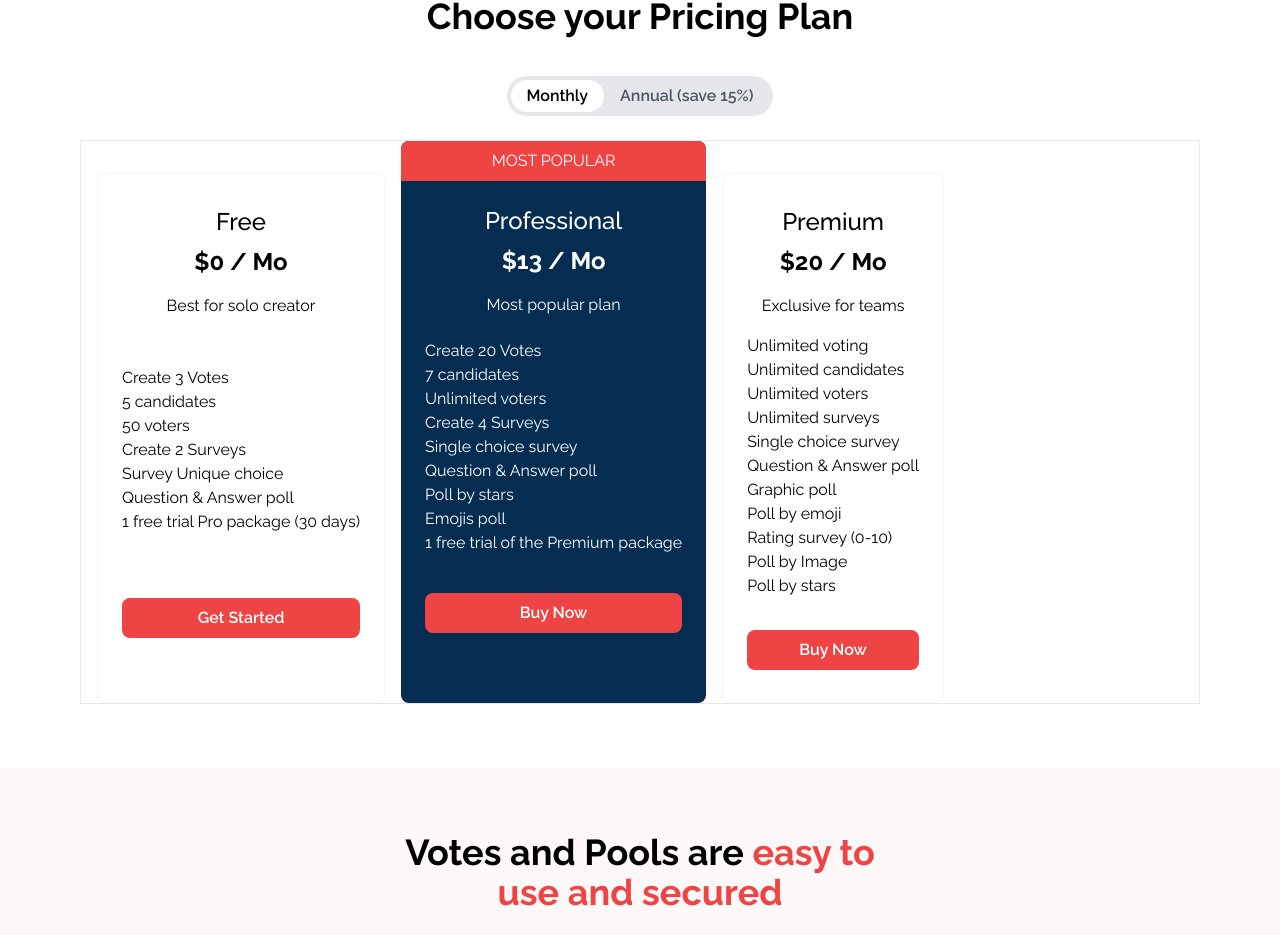
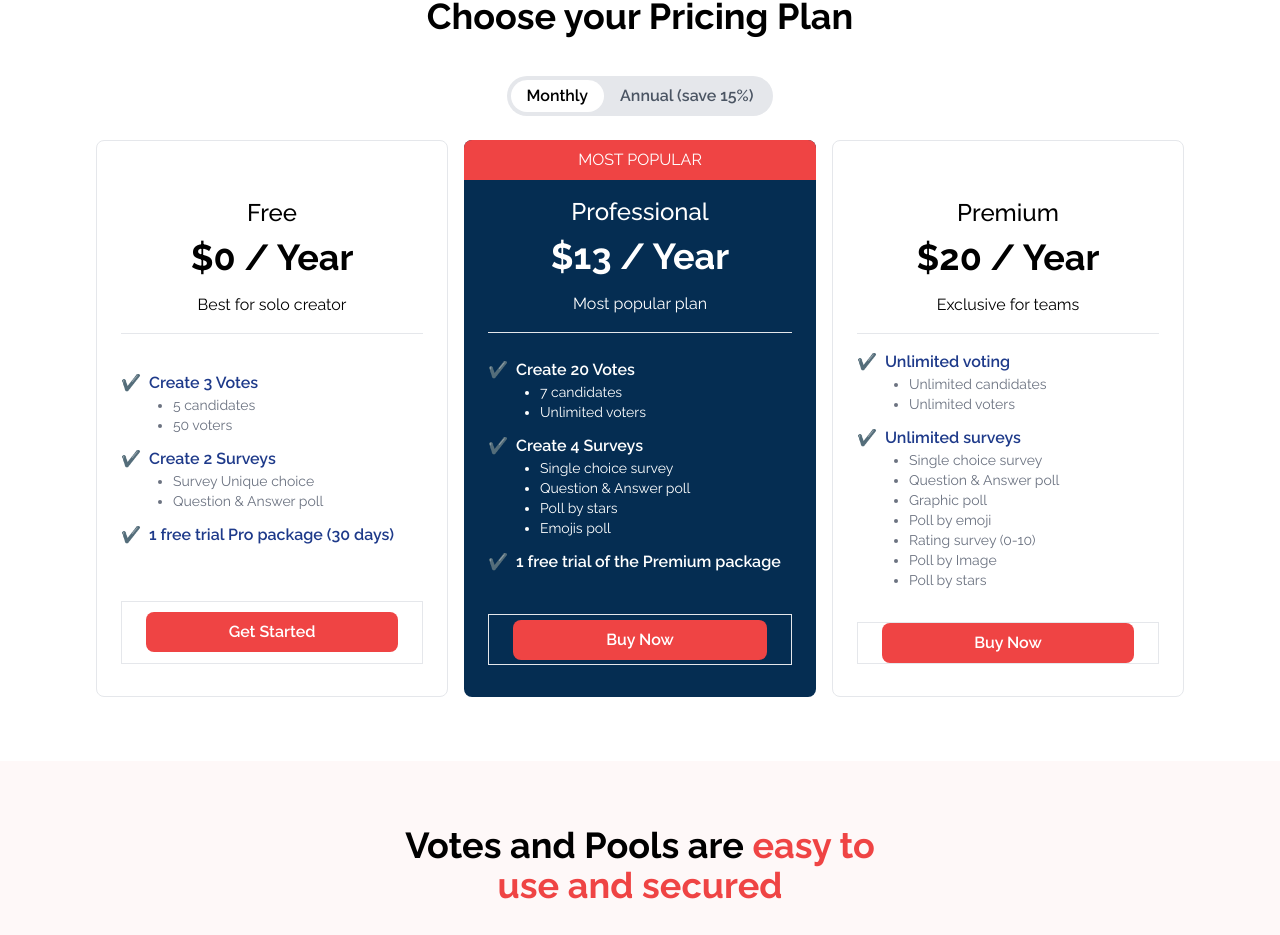
Before and after one commit to EmKbHD/TodoList-CRUD, a React (Vite) app: page / in a window 1280 px wide. Shown: the part 2967-3902 px from the top of the page. Built offline with nearby package versions, Linux system fonts and the light colour scheme; a web font is replaced by a local one.

Commit message:
fixing list items

```diff
--- a/src/components/Pricing/Pricing.tsx
+++ b/src/components/Pricing/Pricing.tsx
@@ -73,7 +73,7 @@ const Pricing: React.FC = () => {
                     </span> */}
                 </div>
                 {/* <div className="border grid grid-cols-1 place-items-center md:grid-cols-3 gap-4"> */}
-                <div className="border px-4 grid grid-cols-1 md:flex gap-4">
+                <div className=" px-4 grid grid-cols-1 md:flex gap-4">
                     {plans.map((data) => {
                         return (
                             <PricingCard
--- a/src/components/Pricing/PricingCard.tsx
+++ b/src/components/Pricing/PricingCard.tsx
@@ -22,10 +22,10 @@ const PricingCard: React.FC<PricingCardProps> = ({
 }) => {
     return (
         <div
-            className={`grid ${
+            className={` grid text-center px-4 w-full md:w-1/3 md:px-6 rounded-lg ${
                 recommended
-                    ? ' relative text-center text-white py-16 px-4 md:px-6 bg-[#052D52] rounded-lg  '
-                    : ' mt-8 text-center py-8 px-4 md:px-6 border-gray-100 border rounded-lg'
+                    ? 'relative text-white bg-[#052D52]   '
+                    : ' border-gray-200 border '
             }`}
         >
             {recommended && (
@@ -33,19 +33,40 @@ const PricingCard: React.FC<PricingCardProps> = ({
                     MOST POPULAR
                 </div>
             )}
-            <div>
+            <div className="mt-14">
                 <h3 className="text-2xl font-medium mb-2">{category}</h3>
-                <p className="text-2xl font-bold mb-4">{price}</p>
+                <p className="text-3xl font-bold mb-4 md:text-4xl">{price}</p>
                 <p className=" mb-4">{detail}</p>
+                <hr className="border-gray-200 mb-4" />
             </div>
-            <ul className="text-left ">
+
+            <ul className="text-left space-y-3">
                 {features.map((feature, index) => (
-                    <li key={index}>{feature}</li>
+                    <li key={index} className="flex items-start">
+                        <span className="text-green-500 mr-2">✔️</span>
+                        <div
+                            className={`${recommended ? 'text-white' : 'text-gray-500'}`}
+                        >
+                            <h4
+                                className={`font-semibold ${recommended ? 'text-white' : 'text-blue-900 '}`}
+                            >
+                                {feature.title}
+                            </h4>
+                            <ul className="pl-6 list-disc text-sm">
+                                {feature.details?.map((detail, id) => (
+                                    <li key={id}>{detail}</li>
+                                ))}
+                            </ul>
+                        </div>
+                    </li>
                 ))}
             </ul>
-            <button className="mt-8 text-center font-semibold bg-red-500 hover:bg-red-600 h-fit text-white py-2 px-4 rounded-lg">
-                {buttonText}
-            </button>
+
+            <div className="flex justify-center items-center border my-8 px-6 w-full">
+                <button className=" w-full text-center font-semibold bg-red-500 hover:bg-red-600 h-fit text-white py-2 px-4 rounded-lg">
+                    {buttonText}
+                </button>
+            </div>
         </div>
     )
 }
--- a/src/mockUpData/data.ts
+++ b/src/mockUpData/data.ts
@@ -11,6 +11,7 @@ import carteVote from "../assets/carte-de-vote.png"
 import photo1 from "../assets/photo-1.png"
 import photo2 from "../assets/photo-2.png"
 import photo3 from "../assets/photo-3.png"
+
 
 export const NavbarMenu = [
  {
@@ -147,67 +148,9 @@ export const TestimonialsData = [{
 export const planMonthly = [
     {
         category: "Free",
-        price: "$0 / Mo",
-        detail: "Best for solo creator",
-        features: [
-            "Create 3 Votes",
-            "5 candidates",
-            "50 voters",
-            "Create 2 Surveys",
-            "Survey Unique choice",
-            "Question & Answer poll",
-            "1 free trial Pro package (30 days)"
-        ],
-        buttonText: "Get Started",
-        recommended: false
-    },
-    {
-        category: "Professional",
-        price: "$13 / Mo",
-        detail: "Most popular plan",
-        features: [
-            "Create 20 Votes",
-            "7 candidates",
-            "Unlimited voters",
-            "Create 4 Surveys",
-            "Single choice survey",
-            "Question & Answer poll",
-            "Poll by stars",
-            "Emojis poll",
-            "1 free trial of the Premium package"
-        ],
-        buttonText: "Buy Now",
-        recommended: true
-    },
-    {
-        category: "Premium",
-        price: "$20 / Mo",
-        detail: "Exclusive for teams",
-        features: [
-            "Unlimited voting",
-            "Unlimited candidates",
-            "Unlimited voters",
-            "Unlimited surveys",
-            "Single choice survey",
-            "Question & Answer poll",
-            "Graphic poll",
-            "Poll by emoji",
-            "Rating survey (0-10)",
-            "Poll by Image",
-            "Poll by stars"
-        ],
-        buttonText: "Buy Now",
-        recommended: false
-    }
-];
-
-export const planAnnual = [
-    {
-        category: "Free",
         price: "$0 / Year",
         detail: "Best for solo creator",
         features:
-        // ["create 3 votes","create 2 Survey","1 free trial Pro Package"],
         [
             {title:"Create 3 Votes",
               details:["5 candidates",
@@ -220,41 +163,98 @@ export const planAnnual = [
         buttonText: "Get Started",
         recommended: false
     },
-    // {
-    //     category: "Professional",
-    //     price: "$120 / Year",
-    //     detail: "Most popular plan",
-    //     features: [
-    //         "Create 20 Votes",
-    //         "7 candidates",
-    //         "Unlimited voters",
-    //         "Create 4 Surveys",
-    //         "Single choice survey",
-    //         "Question & Answer poll",
-    //         "Poll by stars",
-    //         "Emojis poll",
-    //         "1 free trial of the Premium package"
-    //     ],
-    //     buttonText: "Buy Now",
-    //     recommended: true
-    // },
-    // {
-    //     category: "Premium",
-    //     price: "$200 / Year",
-    //     detail: "Exclusive for teams",
-    //     features: [
-    //         "Unlimited voting",
-    //         "Unlimited candidates",
-    //         "Unlimited voters",
-    //         "Unlimited surveys",
-    //         "Single choice survey",
-    //         "Question & Answer poll",
-    //         "Graphic poll",
-    //         "Poll by emoji",
-    //         "Rating survey (0-10)",
-    //         "Poll by Image",
-    //         "Poll by stars"
-    //     ],
-    //     buttonText: "Buy Now"
-    // }
+    {
+        category: "Professional",
+        price: "$13 / Year",
+        detail: "Most popular plan",
+        features: [
+            {title:"Create 20 Votes",
+            details:["7 candidates",
+            "Unlimited voters",]},
+            {title:"Create 4 Surveys",
+            details:["Single choice survey",
+            "Question & Answer poll",
+            "Poll by stars",
+            "Emojis poll",]},
+            {title:"1 free trial of the Premium package"}
+        ],
+        buttonText: "Buy Now",
+        recommended: true
+    },
+    {
+        category: "Premium",
+        price: "$20 / Year",
+        detail: "Exclusive for teams",
+        features: [
+            {title:"Unlimited voting",
+            details:["Unlimited candidates",
+            "Unlimited voters",]},
+            {title:"Unlimited surveys",
+            details:["Single choice survey",
+            "Question & Answer poll",
+            "Graphic poll",
+            "Poll by emoji",
+            "Rating survey (0-10)",
+            "Poll by Image",
+            "Poll by stars"]}
+        ],
+        buttonText: "Buy Now"
+    }
 ];
+
+export const planAnnual = [
+    {
+        category: "Free",
+        price: "$0 / Year",
+        detail: "Best for solo creator",
+        features:
+        [
+            {title:"Create 3 Votes",
+              details:["5 candidates",
+              "50 voters",],},
+            {title:"Create 2 Surveys",
+              details:["Survey Unique choice",
+              "Question & Answer poll",]},
+            {title:"1 free trial Pro package (30 days)"},
+        ],
+        buttonText: "Get Started",
+        recommended: false
+    },
+    {
+        category: "Professional",
+        price: "$120 / Year",
+        detail: "Most popular plan",
+        features: [
+            {title:"Create 20 Votes",
+            details:["7 candidates",
+            "Unlimited voters",]},
+            {title:"Create 4 Surveys",
+            details:["Single choice survey",
+            "Question & Answer poll",
+            "Poll by stars",
+            "Emojis poll",]},
+            {title:"1 free trial of the Premium package"}
+        ],
+        buttonText: "Buy Now",
+        recommended: true
+    },
+    {
+        category: "Premium",
+        price: "$200 / Year",
+        detail: "Exclusive for teams",
+        features: [
+            {title:"Unlimited voting",
+            details:["Unlimited candidates",
+            "Unlimited voters",]},
+            {title:"Unlimited surveys",
+            details:["Single choice survey",
+            "Question & Answer poll",
+            "Graphic poll",
+            "Poll by emoji",
+            "Rating survey (0-10)",
+            "Poll by Image",
+            "Poll by stars"]}
+        ],
+        buttonText: "Buy Now"
+    }
+];
```
